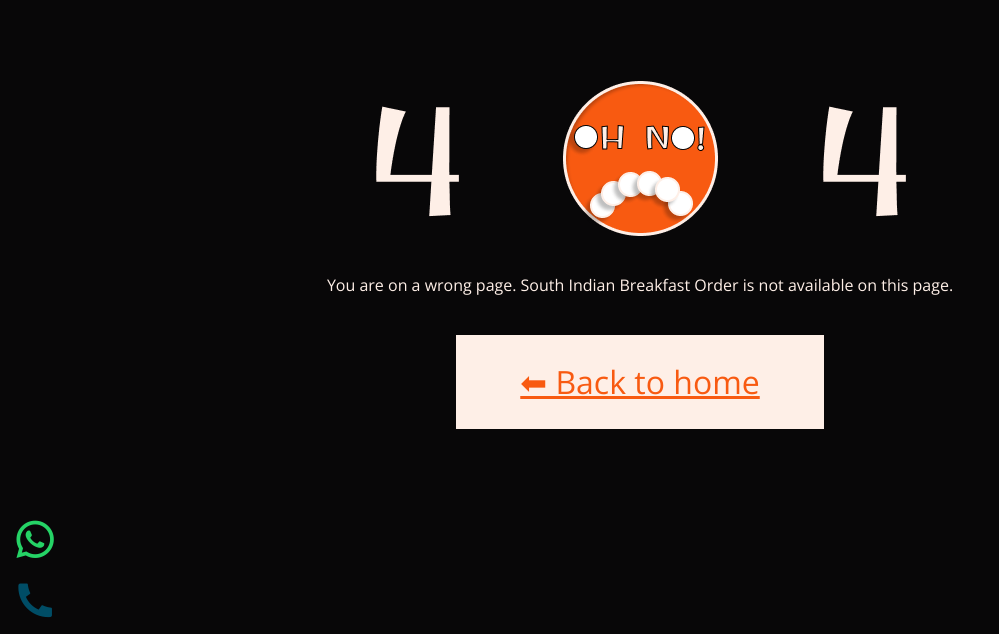
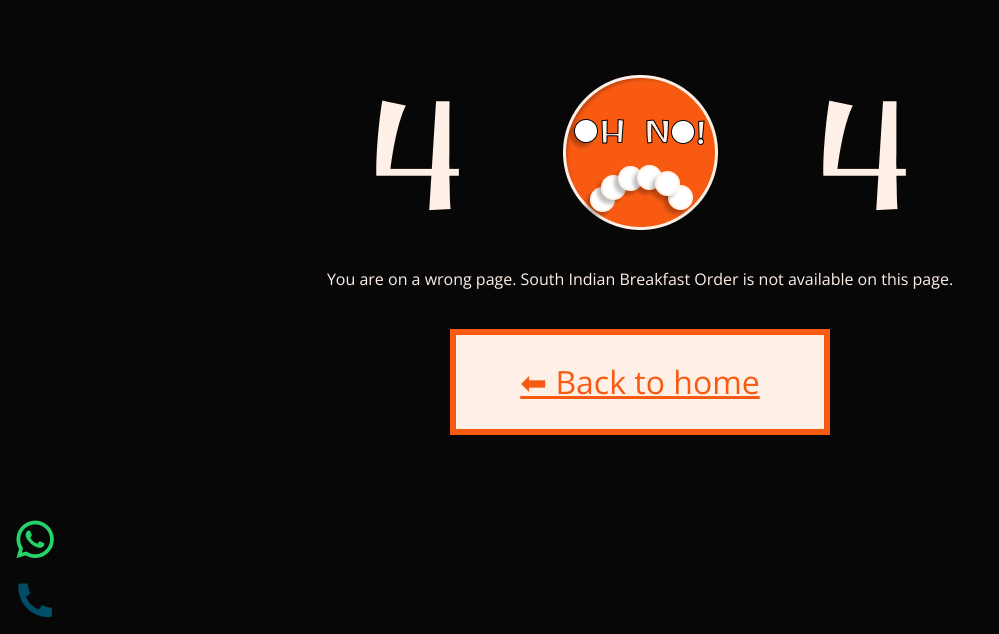
Before and after one commit to jitbherwaniofficial/thesouthindianplate, a Django app: template templates/404.html in a window 1280 px wide. Shown: the part 145-779 px from the top of the page, without its empty margins (0-999 px from the left). Run offline with Django 5.2, Linux system fonts and the light colour scheme; the template is opened without the code that fills it, so the values that code supplies are empty.

Commit message:
404 Updated part 6

```diff
--- a/templates/404.html
+++ b/templates/404.html
@@ -36,6 +36,7 @@
             background-color: #feefe7;
             color: #f85a11;
             font-size: 2.5vw;
+            border: 0.5vw solid #f85a11;
         }
     </style>
 </head>
```
